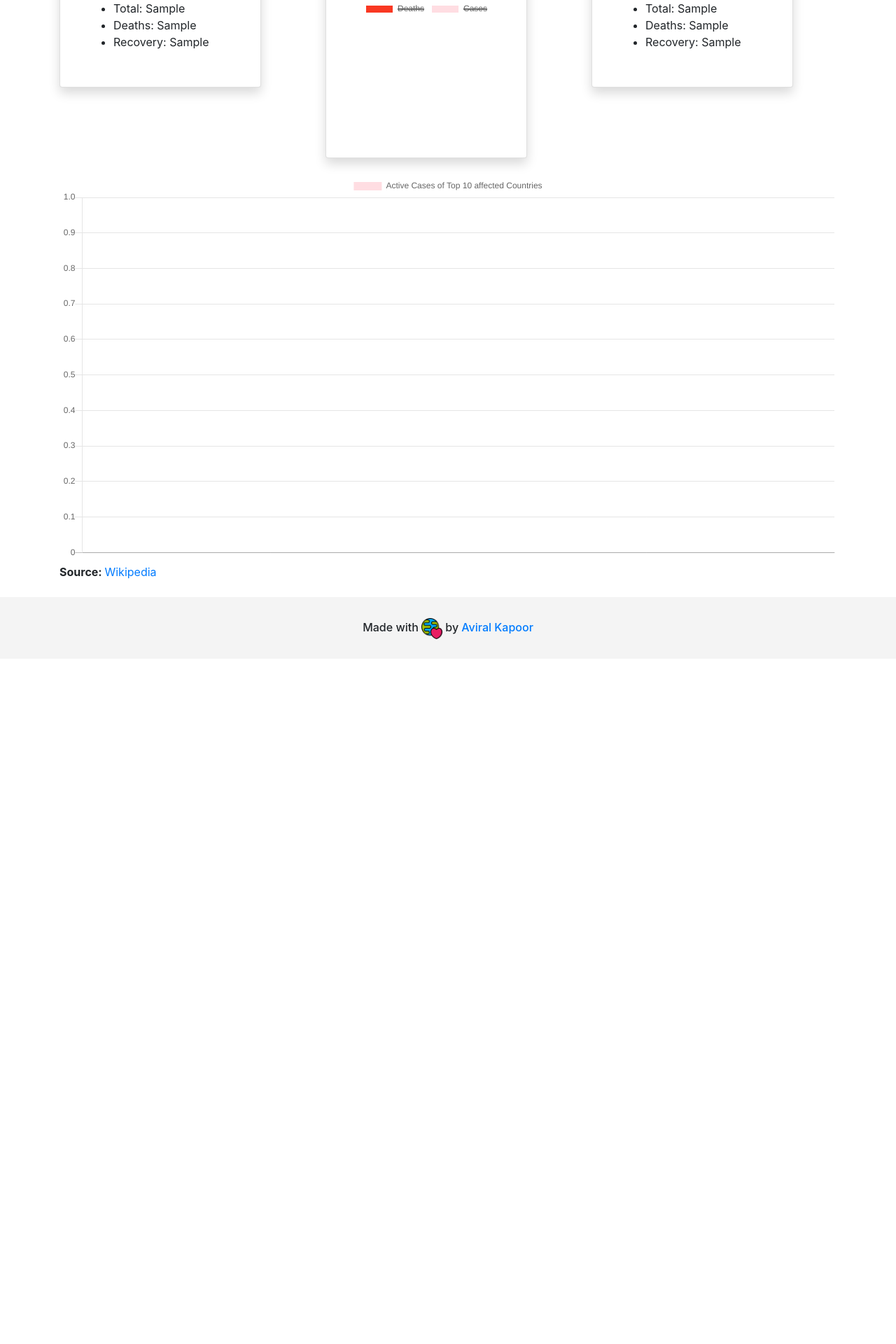
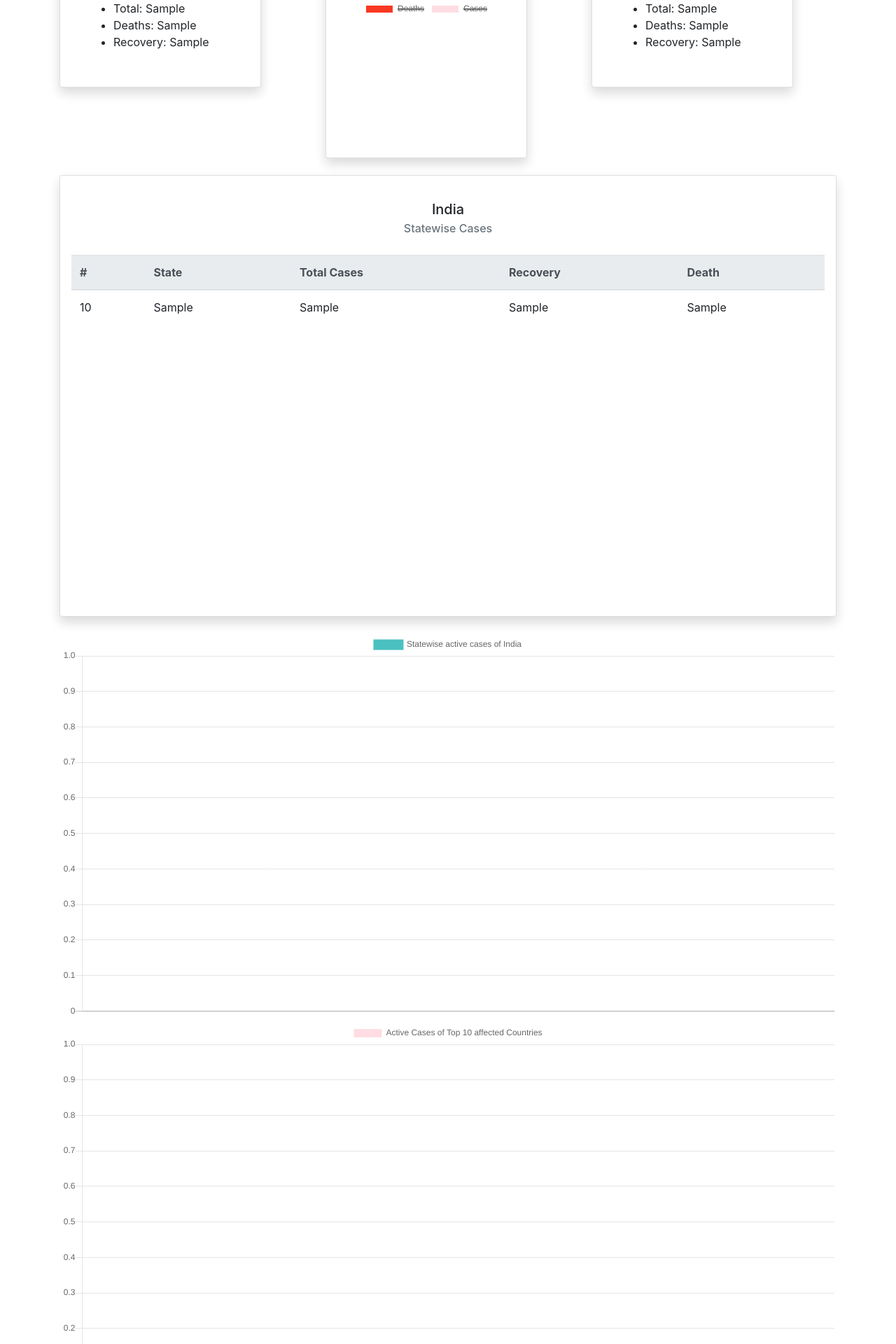
Before and after one commit to aviralkapoor/Covid-19-Dashboard, a Django app: template CovidTracker/templates/Covid_Track/index.html in a window 1280 px wide. Shown: the part 509-2429 px from the top of the page at 70% size. Before the commit the page ends 1422 px from the top, so only its background shows below. Run offline with Django 3.2, Linux system fonts and the light colour scheme; the template is opened without the code that fills it: most values are stand-ins (such as "Sample title", 1, 10 or a date in 2020); parts of the project's set-up code (start-up, migrations or seed data) failed here and were passed over; some libraries are stand-ins or nearby versions.

Commit message:
Statewise data added

```diff
--- a/CovidTracker/templates/Covid_Track/index.html
+++ b/CovidTracker/templates/Covid_Track/index.html
@@ -7,6 +7,7 @@
         <meta http-equiv="x-ua-compatible" content="ie=edge">
         <link rel="stylesheet" href="https://stackpath.bootstrapcdn.com/bootstrap/4.4.1/css/bootstrap.min.css" integrity="sha384-Vkoo8x4CGsO3+Hhxv8T/Q5PaXtkKtu6ug5TOeNV6gBiFeWPGFN9MuhOf23Q9Ifjh" crossorigin="anonymous">
         <link href="https://cdn.jsdelivr.net/npm/select2@4.0.13/dist/css/select2.min.css" rel="stylesheet" />
+        <link rel="stylesheet" href="https://stackpath.bootstrapcdn.com/font-awesome/4.7.0/css/font-awesome.min.css">
         <link rel="stylesheet" href="{% static 'css/mystyle.css' %}">
         <link rel="shortcut icon" href="{% static 'img/logo1.png' %}">
         <title>Covid 19 Dashboard</title>
@@ -88,11 +89,60 @@
                                 </div>
                             </div>
                         </div>
-                            <div class="col-12">
-                                <canvas id="bar-chart"></canvas>
-                            </div>
                     </div>
-                <p><strong>Source: </strong><a href="https://en.wikipedia.org/wiki/Template:COVID-19_pandemic_data">Wikipedia</a></p>
+                            {% if states %}
+<div class="row">
+<div class="col-12">
+<div class="card shadow p-3 mb-4">
+
+  <div class="card-body text-center">
+    <h5 class="card-title">India</h5>
+    <h6 class="card-subtitle mb-2 text-muted">Statewise Cases</h6>
+  </div>
+
+    <div class="table-wrapper" style="height:500px; overflow-y:scroll;">
+      <table class="table mb-0 table-hover">
+        <thead class="thead-light">
+          <tr>
+            <th>#</th>
+            <th>State</th>
+            <th>Total Cases</th>
+            <th>Recovery</th>
+            <th>Death</th>
+          </tr>
+        </thead>
+        <tbody>
+          {% for s in states %}
+          <tr>
+            <td>{{ s.0 }}</td>
+            <td>{{ s.1 }}</td>
+            <td>{{ s.2 }}</td>
+            <td>{{ s.3 }}</td>
+            <td>{{ s.4 }}</td>
+          </tr>
+          {% endfor %}
+        </tbody>
+      </table>
+    </div>
+
+  </div>
+
+</div>
+</div>
+                {% endif %}
+                {% if states %}
+                <div class="row">
+                  <div class="col-12">
+                      <canvas id="line-chart"></canvas>
+                  </div>
+                </div>
+                {% endif %}
+                <div class="row">
+                  <div class="col-12">
+                    <canvas id="bar-chart"></canvas>
+                </div>
+                </div>
+                <p><strong>Source: </strong><a href="https://en.wikipedia.org/wiki/Template:COVID-19_pandemic_data">Wikipedia</a> and <a href="https://www.mohfw.gov.in/">MoHFW</a></p>
                 </div>
                 <div class="tab-pane fade" id="pills-profile" role="tabpanel" aria-labelledby="pills-profile-tab">
                     <p>COVID-19 affects different people in different ways. Most infected people will develop mild
@@ -159,11 +209,14 @@
     <script src="https://cdn.jsdelivr.net/npm/chart.js@2.9.3/dist/Chart.min.js"></script>
     <script>
         let str="";
+        let strg="";
         let country=[];
         let r=0;
         let s=0;
         let active_cases=[];
+        let active_cases_s=[];
         let pc=[];
+        let states=[];
       for (i of "{{ graph_label }}")
       {
           if(i!='[' && i!='&' && i!='#' && i!='x' && i!='2' && i!='7' && i!=';' && i!=']' && i!=',')
@@ -203,6 +256,32 @@
               s=0
           }
       }
+      for (i of "{{ d_s }}")
+      {
+          if(i!='[' && i!='&' && i!='#' && i!='x' && i!='2' && i!='7' && i!=';' && i!=']' && i!=',')
+          {
+
+              strg+=i;
+          }
+          if(i==',' || i==']')
+          {
+              states.push(strg)
+              strg="";
+          }
+      }
+      for (i of "{{ d_a }}")
+      {
+          if(i!='[' && i!=']' && i!=',')
+          {
+
+              r=(r*10)+Number(i)
+          }
+          if(i==',' || i==']')
+          {
+              active_cases_s.push(r)
+              r=0;
+          }
+      }
       var conf = {
         type: 'bar',
         data: {
@@ -237,11 +316,32 @@
           }
         };
 
+        var config_l = {
+          type: 'line',
+          data: {
+            labels:states,
+            datasets: [{
+              data: active_cases_s,
+              fill:false,
+              borderColor: [
+              'rgb(75,192,192)'
+              ],
+              lineTension:0.1,
+              label: 'Statewise active cases of India'
+            }],
+          },
+          options: {
+            responsive: true
+          }
+        };
+
       window.onload = function() {
         var ctx = document.getElementById('bar-chart').getContext('2d');
         window.myBar = new Chart(ctx, conf);
         var cty = document.getElementById('pie-chart').getContext('2d');
         window.myPie = new Chart(cty, config);
+        var ctz = document.getElementById('line-chart').getContext('2d');
+        window.myline = new Chart(ctz, config_l);
       };
     </script>
     {% endblock %}
```
Also changed, not shown: CovidTracker/Covid_Track/views.py (+57 -7 lines).
